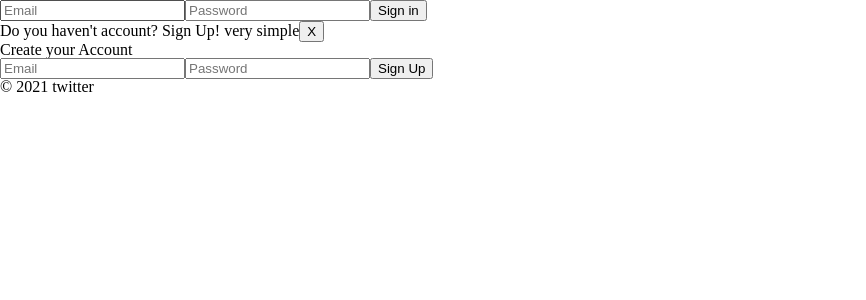
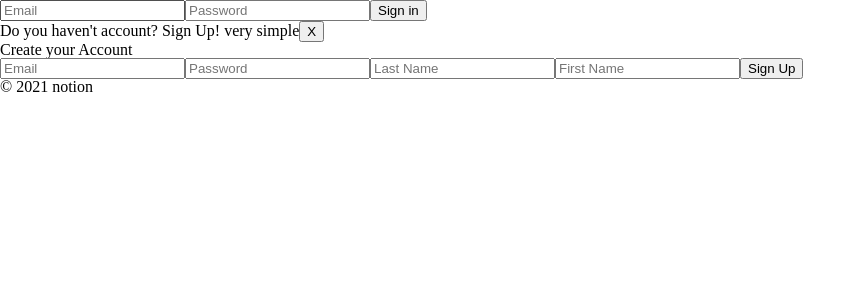
Before and after one commit to ryong9rrr/twitterclone, a React (Create React App) app: page / in a window 1280 px wide. Both pictures are taken after a click on the button "Sign Up". Shown: the top 300 px of the page, without its empty margins (0-866 px from the left). Built offline with nearby package versions, Linux system fonts and the light colour scheme.

Commit message:
#2.5 nav

```diff
--- a/src/components/App.js
+++ b/src/App.js
@@ -1,7 +1,7 @@
 import React from "react";
-import "../css/style.css";
-import Login from "../routes/Login";
-import { usersInfo } from "../userData";
+import "./css/style.css";
+import Login from "./components/Login";
+import { usersInfo } from "./userData";
 
 function App() {
   localStorage.setItem("USERS", JSON.stringify(usersInfo));
@@ -9,7 +9,7 @@ function App() {
   return (
     <>
       <Login />
-      <footer>&copy; {new Date().getFullYear()} twitter</footer>
+      <footer>&copy; {new Date().getFullYear()} notion</footer>
     </>
   );
 }
--- a/src/routes/CreateAccount.js
+++ b/src/components/CreateAccount.js
@@ -4,6 +4,8 @@ const CreateAccount = () => {
   const [disabled, setDisabled] = useState(false);
   const [email, setEmail] = useState("");
   const [password, setPassword] = useState("");
+  const [lastName, setLastName] = useState("");
+  const [firstName, setFirstName] = useState("");
   const onChange = (event) => {
     const {
       target: { name, value },
@@ -14,6 +16,12 @@ const CreateAccount = () => {
     if (name === "password") {
       setPassword(value);
     }
+    if (name === "lastName") {
+      setLastName(value);
+    }
+    if (name === "firstName") {
+      setFirstName(value);
+    }
   };
   const createAccount = async (event) => {
     const USER = JSON.parse(localStorage.getItem("USERS"));
@@ -23,9 +31,13 @@ const CreateAccount = () => {
     if (USER.find((user) => user.email === email)) {
       alert("다른 이메일을 입력해주세요.");
     } else {
+      const id = USER.length;
       const newAccount = {
+        id,
         email,
         password,
+        lastName,
+        firstName,
       };
       USER.push(newAccount);
       localStorage.setItem("USERS", JSON.stringify(USER));
@@ -55,6 +67,22 @@ const CreateAccount = () => {
         placeholder="Password"
         required
       />
+      <input
+        name="lastName"
+        onChange={onChange}
+        value={lastName}
+        type="text"
+        placeholder="Last Name"
+        required
+      />
+      <input
+        name="firstName"
+        onChange={onChange}
+        value={firstName}
+        type="text"
+        placeholder="First Name"
+        required
+      />
       <button disabled={disabled} type="submit" onClick={createAccount}>
         Sign Up
       </button>
--- /dev/null
+++ b/src/components/EditProfile.js
@@ -0,0 +1,7 @@
+import React from "react";
+
+const EditProfile = () => {
+  return <div>editProfile</div>;
+};
+
+export default EditProfile;
--- /dev/null
+++ b/src/components/Home.js
@@ -0,0 +1,13 @@
+import React from "react";
+import Navigation from "./Navigation";
+
+const Home = () => {
+  return (
+    <div>
+      <Navigation />
+      <div>Home</div>
+    </div>
+  );
+};
+
+export default Home;
--- a/src/routes/Login.js
+++ b/src/components/Login.js
@@ -28,7 +28,9 @@ const Login = () => {
     if (
       USER.find((user) => user.email === email && user.password === password)
     ) {
+      const currentUser = USER.find((user) => user);
       setLogin(true);
+      localStorage.setItem("currentUser", JSON.stringify(currentUser));
     } else {
       alert("정보가 없습니다.");
     }
--- /dev/null
+++ b/src/components/Navigation.js
@@ -0,0 +1,32 @@
+import React, { useState } from "react";
+import EditProfile from "./EditProfile";
+
+const Navigation = () => {
+  const [currentUser, setCurrentUser] = useState(
+    JSON.parse(localStorage.getItem("currentUser"))
+  );
+  const [editProfile, setEditProfile] = useState(false);
+
+  return (
+    <>
+      <div>
+        <div onClick={() => setEditProfile(!editProfile)}>
+          {currentUser.firstName}의 Notion
+        </div>
+        {editProfile ? <EditProfile /> : <></>}
+      </div>
+      <nav>
+        <div>profile</div>
+      </nav>
+      <section>
+        <div>메모하기</div>
+        <div>계산기</div>
+      </section>
+      <footer>
+        <div>휴지통</div>
+      </footer>
+    </>
+  );
+};
+
+export default Navigation;
--- a/src/index.js
+++ b/src/index.js
@@ -1,6 +1,6 @@
 import React from "react";
 import ReactDOM from "react-dom";
-import App from "./components/App";
+import App from "./App";
 
 ReactDOM.render(
   <React.StrictMode>
--- a/src/routes/Home.js
+++ /dev/null
@@ -1,7 +0,0 @@
-import React from "react";
-
-const Home = () => {
-  return <div>Home</div>;
-};
-
-export default Home;
--- a/src/userData.js
+++ b/src/userData.js
@@ -1,10 +1,16 @@
 export const usersInfo = [
   {
+    id: 0,
     email: "kim@naver.com",
     password: "123",
+    lastName: "kim",
+    firstName: "jiwoo",
   },
   {
+    id: 1,
     email: "lee@naver.com",
     password: "123",
+    lastName: "lee",
+    firstName: "jiwoo",
   },
 ];
```
Also changed, not shown: 1 other file (tests, documents, lock files or other folders).
